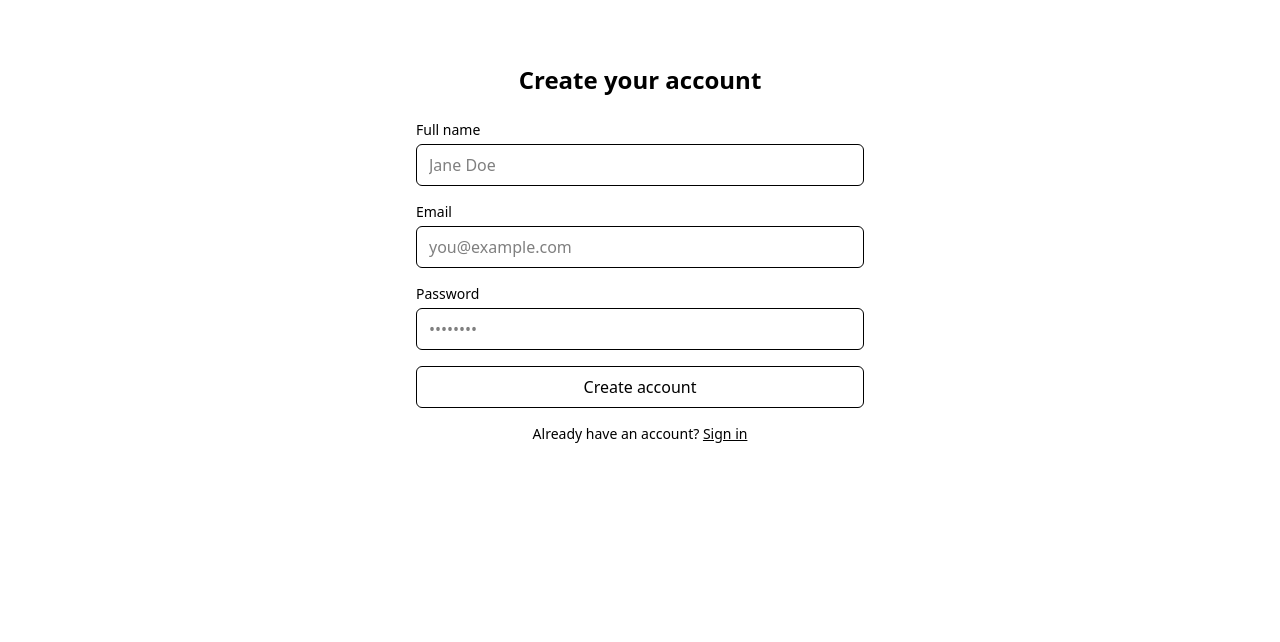
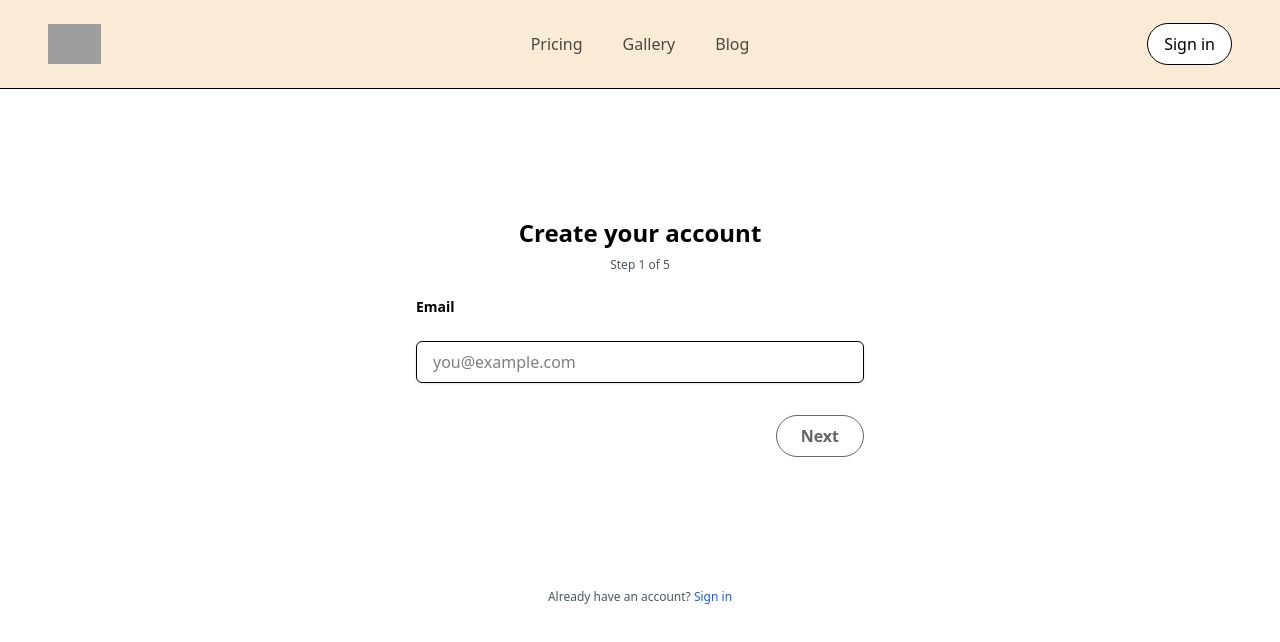
Before and after one commit to jakethomas-dev/dev-gat, a Next.js app: page /register in a window 1280 px wide. Shown: the top 642 px of the page. Built offline with nearby package versions, Linux system fonts and the light colour scheme; grey boxes are pictures that could not be loaded.

Commit message:
add register

```diff
--- a/app/components/Forms/Register/Register.tsx
+++ b/app/components/Forms/Register/Register.tsx
@@ -1,11 +1,12 @@
 "use client";
-import { useState, useMemo } from "react";
+import { useState, useMemo, useEffect, useRef } from "react";
 import { motion, AnimatePresence } from "framer-motion";
 
 import Link from "next/link";
 import { useRouter } from "next/navigation";
 
-const steps = [
+// Define the linear steps of the registration wizard (excluding the final review submit pseudo-step)
+const stepDefinitions = [
   {
     label: "Email",
     name: "email",
@@ -14,74 +15,176 @@ const steps = [
     autoComplete: "email",
   },
   {
+    label: "Your Name",
+    name: "fullName",
+    type: "name",
+  },
+  {
     label: "Password",
     name: "password",
     type: "password",
-    placeholder: "Password",
-    autoComplete: "current-password",
+    placeholder: "Password (min 8 chars, 1 number)",
+    autoComplete: "new-password",
+  },
+  {
+    label: "Confirm Password",
+    name: "confirmPassword",
+    type: "password",
+    placeholder: "Re-enter password",
+    autoComplete: "new-password",
+  },
+  {
+    label: "Review",
+    name: "review",
+    type: "review",
   },
 ];
 
-export default function SignIn() {
+export default function Register() {
   const [step, setStep] = useState(0);
-  const [form, setForm] = useState({ email: "", password: "" });
+  const [form, setForm] = useState({
+    email: "",
+    forename: "",
+    surname: "",
+    password: "",
+    confirmPassword: "",
+    // honeypot field - legitimate users never see or fill this
+    company: "",
+  });
   const [error, setError] = useState("");
   const [completed, setCompleted] = useState(false);
   const [loading, setLoading] = useState(false);
+  // Math challenge removed per latest requirements
+  const [tooFast, setTooFast] = useState(false);
+  const startTimeRef = useRef<number | null>(null);
   const router = useRouter();
 
-  const currentStep = useMemo(() => steps[step], [step]);
+  // Minimum time (ms) we expect a human to take before reaching final submit, else we flag
+  const MIN_COMPLETION_TIME = 4000; // 4 seconds
+
+  useEffect(() => {
+    if (startTimeRef.current === null) {
+      startTimeRef.current = Date.now();
+    }
+  }, []);
+
+  // Removed humanChallenge effect
+
+  const currentStep = useMemo(() => stepDefinitions[step], [step]);
 
   const handleChange = (e: React.ChangeEvent<HTMLInputElement>) => {
-    setForm((f) => ({ ...f, [e.target.name]: e.target.value }));
+    const { name, value } = e.target;
+    setForm((f) => ({ ...f, [name]: value }));
     setError("");
   };
 
   const validate = (): boolean => {
-    const value = form[currentStep.name as keyof typeof form];
-    if (!value) {
-      setError(`Please enter your ${currentStep.name}.`);
+    // Honeypot: if company field filled, reject silently
+    if (form.company.trim()) {
+      setError("Unexpected error. Please try again.");
       return false;
     }
-    if (currentStep.name === "email" && !/.+@.+\..+/.test(value)) {
-      setError("Please enter a valid email.");
+
+    switch (currentStep.name) {
+      case "email": {
+        const value = form.email.trim();
+        if (!value) return setErrorAndFalse("Please enter your email.");
+        if (!/^\S+@\S+\.\S+$/.test(value)) return setErrorAndFalse("Please enter a valid email.");
+        return true;
+      }
+      case "fullName": {
+        const first = form.forename.trim();
+        const last = form.surname.trim();
+        if (!first || !last) return setErrorAndFalse("Please enter your forename and surname.");
+        if (first.length < 2 || last.length < 2) return setErrorAndFalse("Names must be at least 2 characters.");
+        if (!/^[a-zA-Z'\- ]+$/.test(first) || !/^[a-zA-Z'\- ]+$/.test(last)) return setErrorAndFalse("Names contain invalid characters.");
+        return true;
+      }
+      case "password": {
+        const value = form.password;
+        if (!value) return setErrorAndFalse("Password required.");
+        if (value.length < 8) return setErrorAndFalse("Minimum 8 characters.");
+        if (!/[0-9]/.test(value)) return setErrorAndFalse("Include at least one number.");
+        return true;
+      }
+      case "confirmPassword": {
+        if (form.confirmPassword !== form.password) return setErrorAndFalse("Passwords do not match.");
+        return true;
+      }
+      // humanChallenge removed
+      case "review": {
+        return true;
+      }
+      default:
+        return true;
+    }
+  };
+
+  const setErrorAndFalse = (msg: string): false => {
+    setError(msg);
     return false;
-    }
-    return true;
   };
 
   const handleNext = async (e: React.FormEvent) => {
     e.preventDefault();
     if (!validate()) return;
 
-    if (step < steps.length - 1) {
+    // If not at final step yet, move ahead
+    if (step < stepDefinitions.length - 1) {
       setStep((s) => s + 1);
-    } else {
+      return;
+    }
+
+    // Final submit (review step)
+    if (startTimeRef.current && Date.now() - startTimeRef.current < MIN_COMPLETION_TIME) {
+      setTooFast(true);
+      return setError("Please take a moment to review before submitting.");
+    }
+
     setLoading(true);
     try {
-        const res = await fetch("/api/signin", {
+      const payload = {
+        email: form.email.trim(),
+        name: {
+          forename: form.forename.trim(),
+          surname: form.surname.trim(),
+          full: `${form.forename.trim()} ${form.surname.trim()}`.trim(),
+        },
+        password: form.password,
+        // Potentially include a client fingerprint or timing metadata
+        meta: {
+          tookMs: startTimeRef.current ? Date.now() - startTimeRef.current : undefined,
+        },
+      };
+      const res = await fetch("/api/register", {
         method: "POST",
         headers: { "Content-Type": "application/json" },
-          body: JSON.stringify(form),
+        body: JSON.stringify(payload),
       });
-
       if (!res.ok) {
-          const data = await res.json();
-          throw new Error(data.message || "Invalid credentials");
+        const data = await safeJson(res);
+        throw new Error(data?.message || "Registration failed");
       }
-
       setCompleted(true);
-        setTimeout(() => router.push("/dashboard"), 1500);
+      setTimeout(() => router.push("/dashboard"), 1800);
     } catch (err: any) {
-        setError(err.message || "Error signing in");
+      setError(err.message || "Error registering");
     } finally {
       setLoading(false);
     }
+  };
+
+  const safeJson = async (res: Response) => {
+    try {
+      return await res.json();
+    } catch {
+      return null;
     }
   };
 
   const handleBack = () => {
     setError("");
+    setTooFast(false);
     setStep((s) => Math.max(0, s - 1));
   };
 
@@ -92,45 +195,63 @@ export default function SignIn() {
     transition: { duration: 0.4, ease: [0.4, 0, 0.2, 1] as const },
   };
 
+  const totalSteps = stepDefinitions.length;
+  const isFinal = currentStep.name === "review";
+
+  const renderStepContent = () => {
+    if (currentStep.name === "review") {
       return (
-    <div className="max-w-lg mx-auto">
-      <h2 className={`text-2xl font-semibold mb-8 text-center`}>
-        Welcome back
-      </h2>
-      <form className="flex flex-col gap-4 min-h-[220px]" onSubmit={handleNext}>
-        <AnimatePresence mode="wait">
-          {loading ? (
-            <motion.div
-              key="loading"
-              {...animationProps}
-              className="flex flex-col items-center justify-center min-h-[180px]"
-            >
-              <div className="animate-spin h-10 w-10 border-4 border-black border-t-transparent rounded-full mb-4" />
-              <div className="text-gray-700 text-base font-medium">
-                Signing you in…
+        <div className="flex flex-col gap-4 text-sm">
+          <div className="font-semibold text-gray-800">Review your details</div>
+          <div className="flex flex-col gap-2 border rounded-md p-4 bg-gray-50">
+            <div><span className="font-medium">Email:</span> {form.email}</div>
+            <div><span className="font-medium">Name:</span> {form.forename} {form.surname}</div>
+            <div><span className="font-medium">Password:</span> {'*'.repeat(form.password.length)}</div>
           </div>
-            </motion.div>
-          ) : completed ? (
-            <motion.div
-              key="done"
-              {...animationProps}
-              className="flex flex-col items-center justify-center min-h-[180px]"
-            >
-              <div className="text-green-600 text-xl font-semibold mb-2">
-                Signed in!
+          <div className="text-xs text-gray-500">By creating an account you agree to our terms of service.</div>
         </div>
-              <div className="text-gray-600 text-sm">Redirecting…</div>
-            </motion.div>
-          ) : (
-            <motion.div
-              key={step}
-              {...animationProps}
-              className="flex flex-col gap-4"
-            >
-              <label
-                htmlFor={currentStep.name}
-                className="block text-sm font-semibold mb-2"
-              >
+      );
+    }
+    if (currentStep.name === "fullName") {
+      return (
+        <div className="flex flex-col gap-4">
+          <label className="block text-sm font-semibold">Your name</label>
+          <div className="grid grid-cols-2 gap-3">
+            <div className="flex flex-col gap-1">
+              <label htmlFor="forename" className="text-xs font-medium text-gray-600">Forename</label>
+              <input
+                id="forename"
+                name="forename"
+                type="text"
+                autoComplete="given-name"
+                className="w-full border border-gray-300 rounded-md px-3 py-2 focus:outline-none focus:shadow focus:border-black transition duration-150"
+                placeholder="Jane"
+                value={form.forename}
+                onChange={handleChange}
+                autoFocus
+              />
+            </div>
+            <div className="flex flex-col gap-1">
+              <label htmlFor="surname" className="text-xs font-medium text-gray-600">Surname</label>
+              <input
+                id="surname"
+                name="surname"
+                type="text"
+                autoComplete="family-name"
+                className="w-full border border-gray-300 rounded-md px-3 py-2 focus:outline-none focus:shadow focus:border-black transition duration-150"
+                placeholder="Doe"
+                value={form.surname}
+                onChange={handleChange}
+              />
+            </div>
+          </div>
+        </div>
+      );
+    }
+    // Default input rendering for standard steps
+    return (
+      <div className="flex flex-col gap-4">
+        <label htmlFor={currentStep.name} className="block text-sm font-semibold mb-2">
           {currentStep.label}
         </label>
         <input
@@ -140,13 +261,50 @@ export default function SignIn() {
           autoComplete={currentStep.autoComplete}
           className="w-full border border-gray-300 rounded-md px-4 py-2 focus:outline-none focus:shadow focus:border-black transition duration-150"
           placeholder={currentStep.placeholder}
-                value={form[currentStep.name as keyof typeof form]}
+          value={(form as any)[currentStep.name]}
           onChange={handleChange}
-                required
+          required={!["review"].includes(currentStep.name)}
           autoFocus
         />
+      </div>
+    );
+  };
+
+  return (
+    <div className="max-w-lg mx-auto">
+      <h2 className="text-2xl font-semibold mb-2 text-center">Create your account</h2>
+      <p className="text-xs text-center text-gray-600 mb-6">Step {step + 1} of {totalSteps}</p>
+      <form className="flex flex-col gap-4 min-h-[260px]" onSubmit={handleNext}>
+        {/* Honeypot field (hidden) */}
+        <div className="hidden" aria-hidden="true">
+          <label htmlFor="company">Company</label>
+          <input
+            id="company"
+            name="company"
+            type="text"
+            tabIndex={-1}
+            autoComplete="off"
+            value={form.company}
+            onChange={handleChange}
+          />
+        </div>
+        <AnimatePresence mode="wait">
+          {loading ? (
+            <motion.div key="loading" {...animationProps} className="flex flex-col items-center justify-center min-h-[200px]">
+              <div className="animate-spin h-10 w-10 border-4 border-black border-t-transparent rounded-full mb-4" />
+              <div className="text-gray-700 text-base font-medium">Creating account…</div>
+            </motion.div>
+          ) : completed ? (
+            <motion.div key="done" {...animationProps} className="flex flex-col items-center justify-center min-h-[200px]">
+              <div className="text-green-600 text-xl font-semibold mb-2">Account created!</div>
+              <div className="text-gray-600 text-sm">Redirecting…</div>
+            </motion.div>
+          ) : (
+            <motion.div key={step} {...animationProps} className="flex flex-col gap-4">
+              {renderStepContent()}
               {error && <div className="text-red-500 text-sm">{error}</div>}
-              <div className="flex justify-between mt-4">
+              {tooFast && <div className="text-amber-600 text-xs">Slow down to confirm you're human.</div>}
+              <div className="flex justify-between mt-4 items-center">
                 <button
                   type="button"
                   onClick={handleBack}
@@ -157,9 +315,9 @@ export default function SignIn() {
                 </button>
                 <button
                   type="submit"
-                  className="bg-white text-black border py-2 px-6 rounded-md opacity-60 hover:cursor-pointer hover:opacity-100 hover:shadow-lg transition-all duration-300 font-semibold"
+                  className="bg-white text-black border py-2 px-6 rounded-4xl opacity-60 hover:cursor-pointer hover:opacity-100 hover:shadow-lg transition-all duration-300 font-semibold"
                 >
-                  {step === steps.length - 1 ? "Sign In" : "Next"}
+                  {isFinal ? "Create Account" : "Next"}
                 </button>
               </div>
             </motion.div>
@@ -167,9 +325,9 @@ export default function SignIn() {
         </AnimatePresence>
       </form>
       <p className="text-xs text-center text-gray-600 mt-8">
-        Don&apos;t have an account?{" "}
-        <Link href="/register" className="text-blue-600 hover:underline">
-          Sign up
+        Already have an account?{" "}
+        <Link href="/signIn" className="text-blue-600 hover:underline">
+          Sign in
         </Link>
       </p>
     </div>
--- a/app/components/Forms/SignIn/SignIn.tsx
+++ b/app/components/Forms/SignIn/SignIn.tsx
@@ -157,7 +157,7 @@ export default function SignIn() {
                 </button>
                 <button
                   type="submit"
-                  className="bg-white text-black border py-2 px-6 rounded-md opacity-60 hover:cursor-pointer hover:opacity-100 hover:shadow-lg transition-all duration-300 font-semibold"
+                  className="bg-white text-black border py-2 px-6 rounded-4xl opacity-60 hover:cursor-pointer hover:opacity-100 hover:shadow-lg transition-all duration-300 font-semibold"
                 >
                   {step === steps.length - 1 ? "Sign In" : "Next"}
                 </button>
--- a/app/components/NavBar.tsx
+++ b/app/components/NavBar.tsx
@@ -58,13 +58,13 @@ export default function NavBar() {
                             <div className="flex items-center -mr-2 md:hidden">
                                 <button
                                     ref={toggleRef}
-                                    className="inline-flex items-center justify-center p-2 text-black bg-white border border-black rounded-md hover:bg-black/5 transition-colors focus:outline-none"
+                                    className="hover:cursor-pointer hover:opacity-80 inline-flex items-center justify-center p-2 text-black bg-white border border-black rounded-md transition-colors focus:outline-none"
                                     type="button"
                                     aria-expanded={open}
                                     aria-controls="mobile-menu"
                                     onClick={() => setOpen((o) => !o)}
                                 >
-                                    <span className="sr-only">{open ? "Close main menu" : "Open main menu"}</span>
+                                    <span className="sr-only ">{open ? "Close main menu" : "Open main menu"}</span>
                                     {open ? (
                                         <svg
                                             xmlns="http://www.w3.org/2000/svg"
@@ -120,7 +120,7 @@ export default function NavBar() {
                         <div className="inline-flex rounded-md">
                             <a
                                 href="/signIn"
-                                className="inline-flex items-center px-4 py-2 text-base text-black bg-white border border-black rounded-md hover:bg-black/5 transition-colors"
+                                className="inline-flex items-center px-4 py-2 text-base text-black bg-white border border-black rounded-4xl hover:bg-black/5 transition-colors"
                             >
                                 Sign in
                             </a>
@@ -132,7 +132,7 @@ export default function NavBar() {
                 <div
                     id="mobile-menu"
                     ref={panelRef}
-                    className={`md:hidden overflow-hidden border border-black border-t-0 rounded-b-md bg-white transform transition-all duration-300 origin-top z-40 ${open ? "max-h-96 opacity-100" : "max-h-0 opacity-0"}`}
+                    className={`md:hidden overflow-hidden border-t-0 rounded-b-md transform transition-all duration-300 origin-top z-40 ${open ? "max-h-96 opacity-100" : "max-h-0 opacity-0"}`}
                     aria-hidden={!open}
                 >
                     <ul className="flex flex-col py-4">
@@ -140,7 +140,7 @@ export default function NavBar() {
                             <li key={l.label}>
                                 <a
                                     href={l.href}
-                                    className="block px-6 py-3 text-sm font-medium text-black hover:bg-black/5 transition-colors"
+                                    className="text-center block px-6 py-3 text-sm font-medium text-black hover:bg-black/5 transition-colors rounded-4xl"
                                     onClick={() => setOpen(false)}
                                 >
                                     {l.label}
@@ -150,7 +150,7 @@ export default function NavBar() {
                         <li className="mt-2 px-6">
                             <a
                                 href="/signIn"
-                                className="flex w-full items-center justify-center gap-2 rounded-md border border-black bg-white px-4 py-2 text-sm font-medium text-black hover:bg-black/5 transition-colors"
+                                className="flex w-full items-center justify-center gap-2 rounded-4xl border border-black bg-white px-4 py-2 text-sm font-medium text-black hover:opacity-80 transition-colors"
                                 onClick={() => setOpen(false)}
                             >
                                 Sign in
--- a/app/register/page.tsx
+++ b/app/register/page.tsx
@@ -1,25 +1,13 @@
+import Register from "../components/Forms/Register/Register";
+import NavBar from "../components/NavBar";
+
 export default function RegisterPage() {
   return (
-    <section className="max-w-md mx-auto py-16">
-      <h1 className="text-2xl font-bold mb-6 text-center">Create your account</h1>
-      <form className="space-y-4" action="#" method="post">
-        <div>
-          <label htmlFor="name" className="block text-sm font-medium mb-1">Full name</label>
-          <input id="name" name="name" type="text" required className="w-full border border-black rounded-md px-3 py-2 bg-white" placeholder="Jane Doe" />
-        </div>
-        <div>
-          <label htmlFor="email" className="block text-sm font-medium mb-1">Email</label>
-          <input id="email" name="email" type="email" required className="w-full border border-black rounded-md px-3 py-2 bg-white" placeholder="you@example.com" />
-        </div>
-        <div>
-          <label htmlFor="password" className="block text-sm font-medium mb-1">Password</label>
-          <input id="password" name="password" type="password" required className="w-full border border-black rounded-md px-3 py-2 bg-white" placeholder="••••••••" />
-        </div>
-        <button type="submit" className="w-full px-4 py-2 border border-black rounded-md hover:bg-black hover:text-white transition">Create account</button>
-      </form>
-      <p className="text-sm mt-4 text-center">
-        Already have an account? <a href="/signIn" className="underline">Sign in</a>
-      </p>
-    </section>
+    <>
+          <NavBar />
+          <section className="max-w-md mx-auto pt-32">
+            <Register />
+          </section>
+        </>
   );
 }
```
Lines whose indentation alone changed are shown as unchanged.
